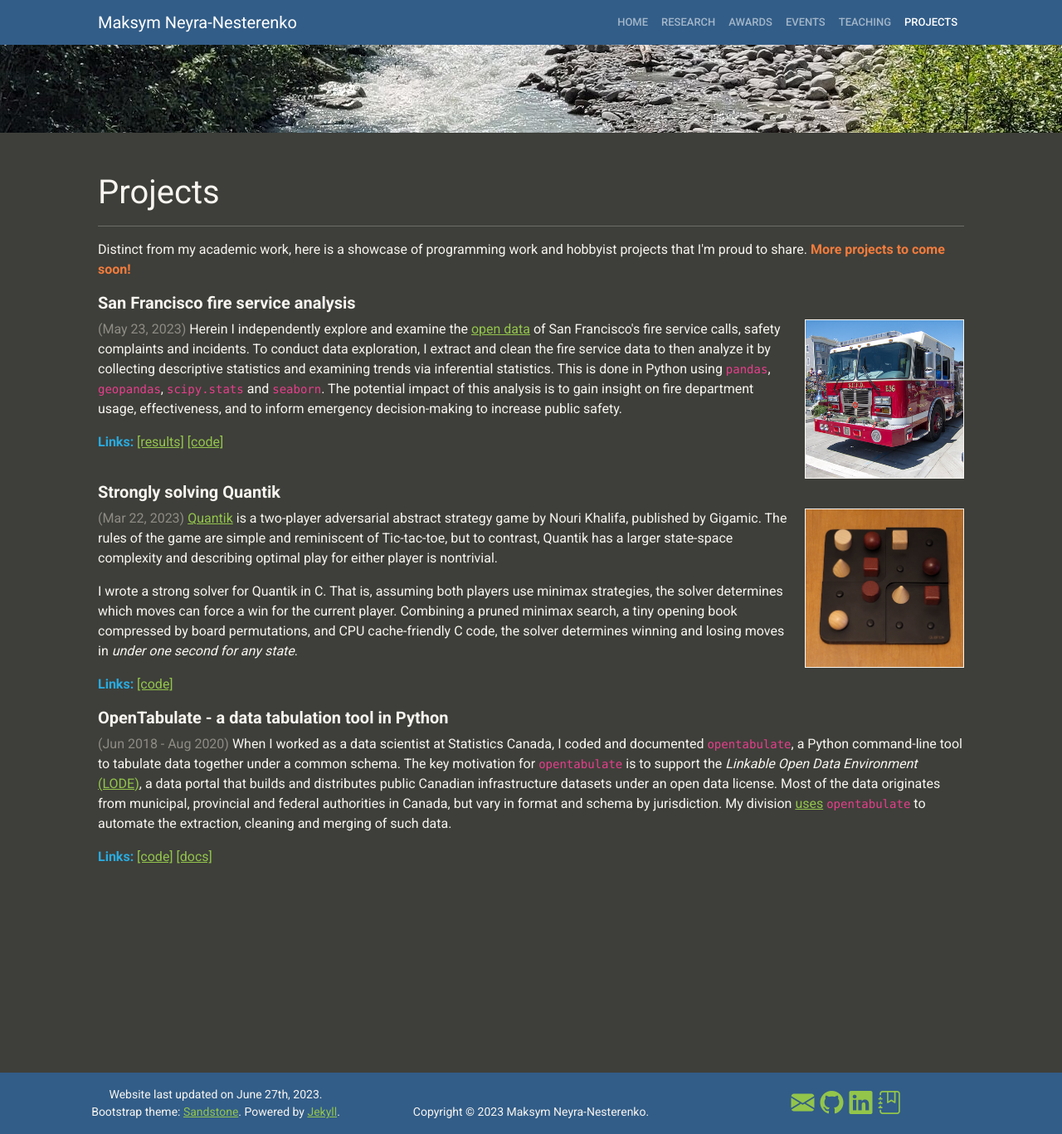
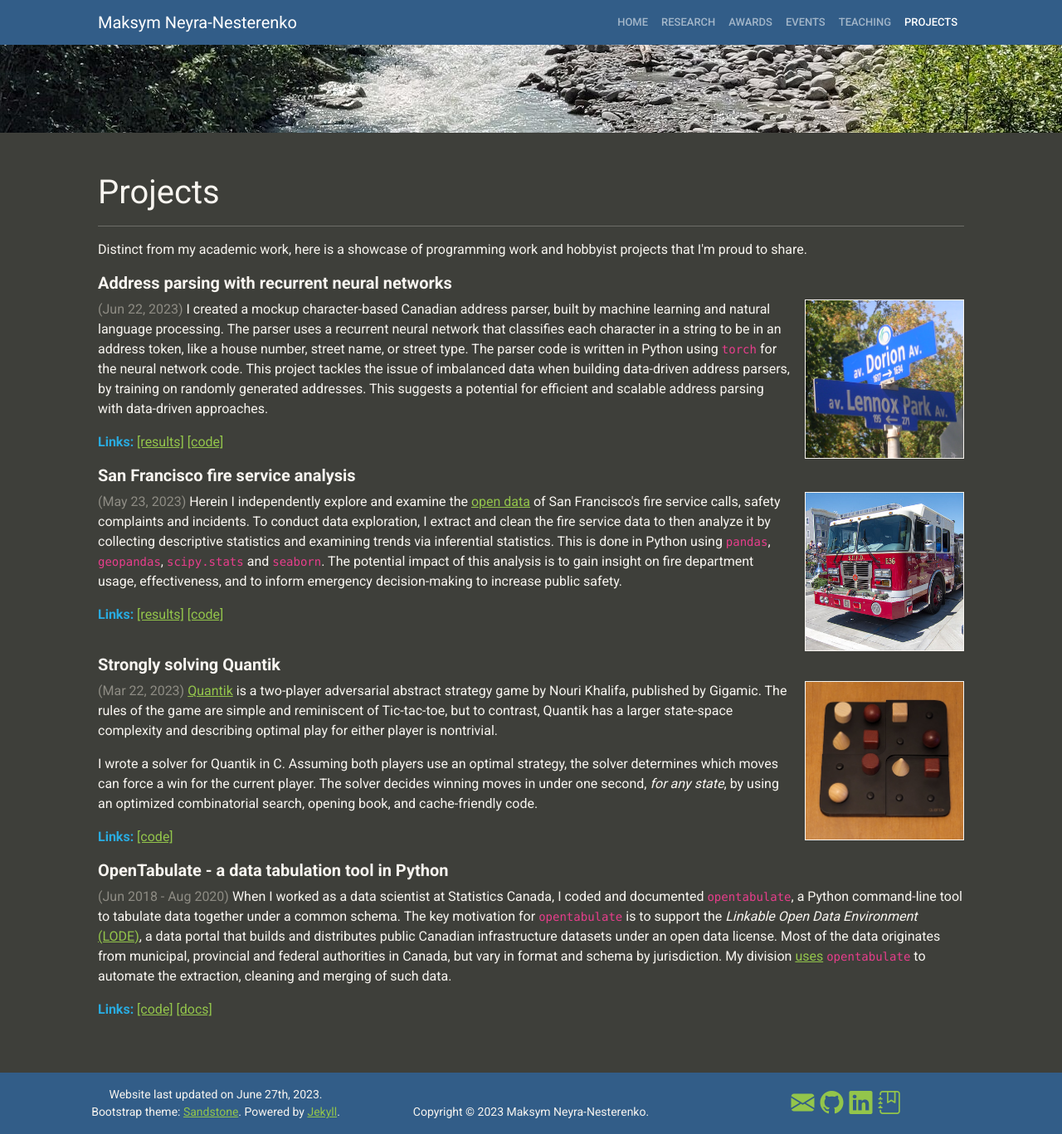
Before and after one commit to mneyrane/mneyrane.github.io, a Jekyll site: the page built from _mneyrane/projects.html, in a window 1280 px wide and 1367 px high. Shown: the whole window at 83% size. Built offline with Jekyll 4.4.1, drawn with Linux system fonts in a browser that asks for light colours.

Commit message:
add NLP project
- Add the address parser project and blog post
- Minor tweaks to other project text
- Update CV

```diff
--- a/_mneyrane/projects.html
+++ b/_mneyrane/projects.html
@@ -9,8 +9,30 @@ imwidth: 192
 
 <p>
 Distinct from my academic work, here is a showcase of programming work and hobbyist projects that I'm proud to share.
-<strong class="text-warning">More projects to come soon!</strong>
 </p>
+
+<div class="clearfix">
+
+<h5 class="fw-bold">Address parsing with recurrent neural networks</h5>
+
+<img src="{% link assets/images/addressparser/street_sign.png %}" class="float-md-end ms-md-3 mb-1 border border-light" alt="Street signs" width="{{ page.imwidth }}" height="{{ page.imheight }}">
+
+<p>
+<span class="text-muted">(Jun 22, 2023)</span>
+I created a mockup character-based Canadian address parser, built by machine learning and natural language processing.
+The parser uses a recurrent neural network that classifies each character in a string to be in an address token, like a house number, street name, or street type.
+The parser code is written in Python using <code>torch</code> for the neural network code.
+This project tackles the issue of imbalanced data when building data-driven address parsers, by training on randomly generated addresses.
+This suggests a potential for efficient and scalable address parsing with data-driven approaches.
+</p>
+
+<p>
+<span class="text-info fw-bold">Links:</span>
+<a href="{% link _projects/addressparser.html %}">[results]</a>
+<a href="https://github.com/mneyrane/CA-address-parser">[code]</a>
+</p>
+
+</div>
 
 <div class="clearfix">
 
@@ -48,9 +70,9 @@ The rules of the game are simple and reminiscent of Tic-tac-toe, but to contrast
 </p>
 
 <p>
-I wrote a strong solver for Quantik in C.
-That is, assuming both players use minimax strategies, the solver determines which moves can force a win for the current player.
-Combining a pruned minimax search, a tiny opening book compressed by board permutations, and CPU cache-friendly C code, the solver determines winning and losing moves in <i>under one second for any state</i>.
+I wrote a solver for Quantik in C.
+Assuming both players use an optimal strategy, the solver determines which moves can force a win for the current player.
+The solver decides winning moves in under one second, <i>for any state</i>, by using an optimized combinatorial search, opening book, and cache-friendly code.
 </p>
 <p>
 <span class="text-info fw-bold">Links:</span>
--- a/_projects/sanfranciscofire.html
+++ b/_projects/sanfranciscofire.html
@@ -322,9 +322,3 @@ Nonetheless, the goal here is to learn something about the fire service data.
   This is somewhat expected since fire hazards and safety practices likely differ by zone, and the area (i.e. presence) of some zones are greater than others.
   For future work, it would be interesting to study this dependence in detail.
 </p>
-
-<hr>
-
-<p id="footnote-1">
-<span class="text-info">[1]</span> To clarify, the main purpose of this project is to demonstrate my background in data science and statistics!
-</p>
```
Also changed, not shown: _projects/addressparser.html (added, +266 -0 lines), assets/images/addressparser/CCAPNet.svg (added), assets/images/addressparser/cm.svg (added), assets/images/addressparser/metric_plots.svg (added), assets/images/addressparser/street_sign.png (added), 1 other file.
